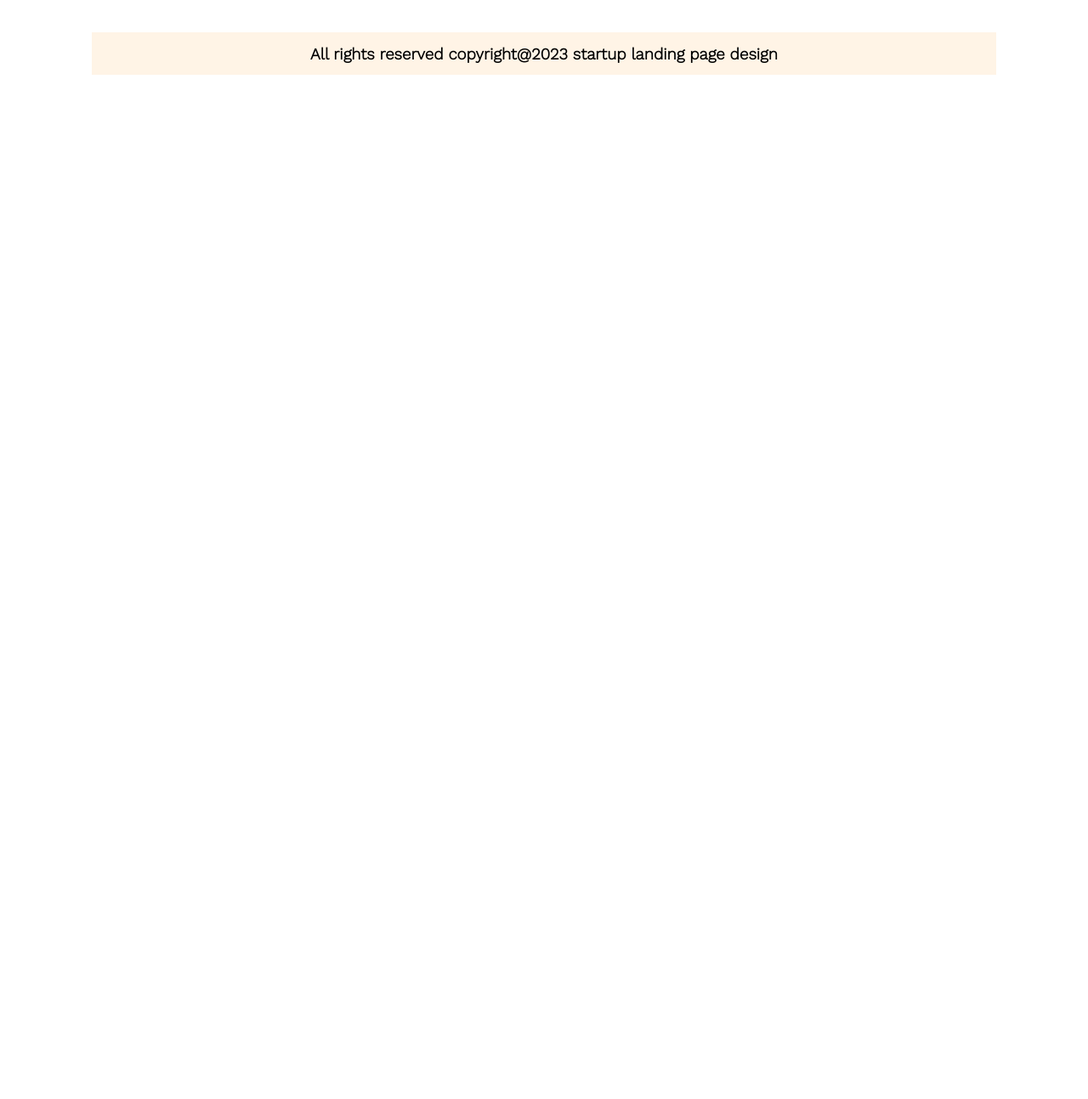
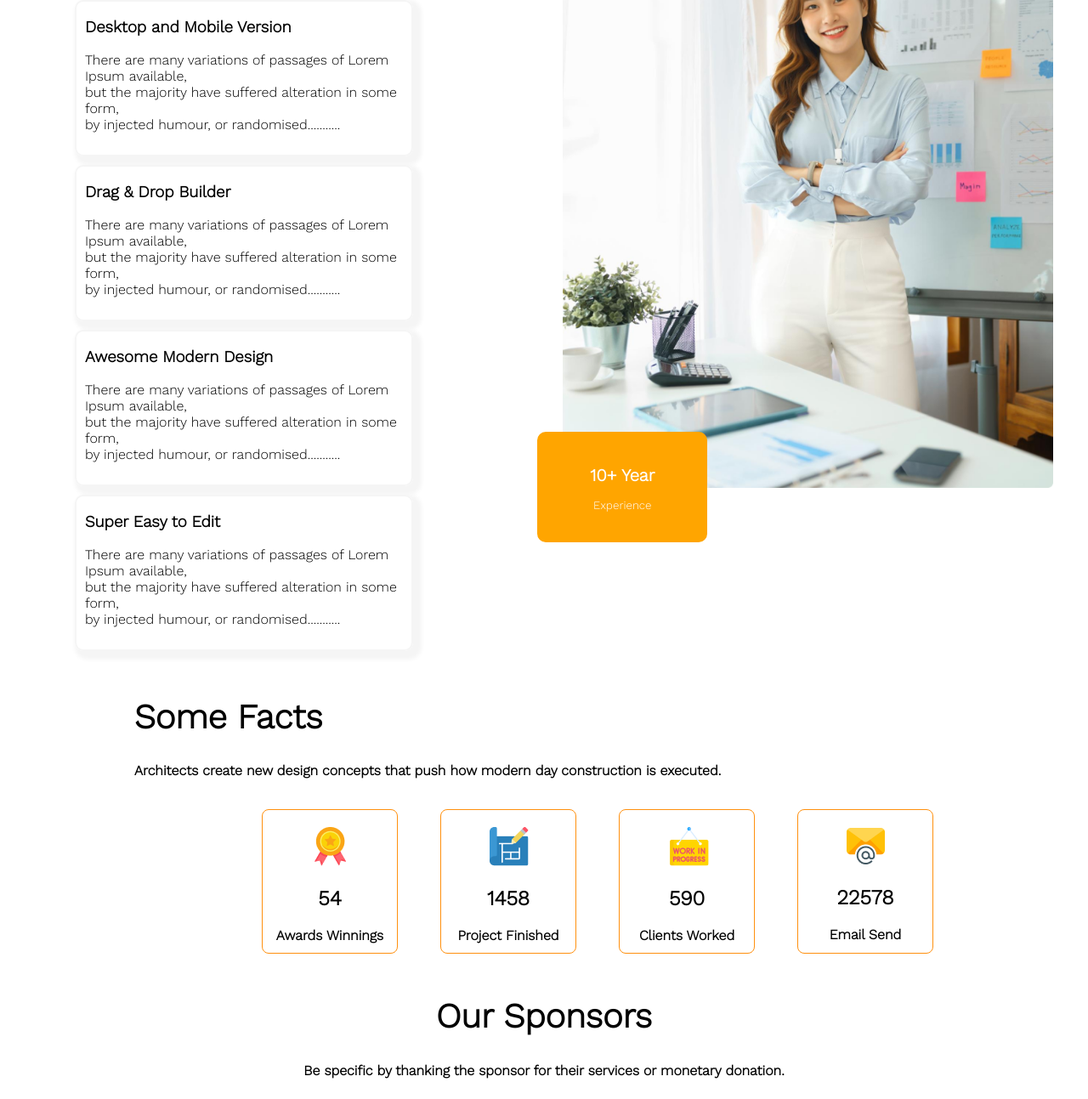
Before and after one commit to 2244jhalak/g3-architects, a plain HTML site: page index.html in a window 1280 px wide. Shown: the part 1646-2939 px from the top of the page at 85% size. Before the commit the page ends 1742 px from the top, so only its background shows below. Drawn offline with nearby package versions, Linux system fonts and the light colour scheme.

Commit message:
Features you will love and enjoy added

```diff
--- a/index.html
+++ b/index.html
@@ -61,7 +61,113 @@
                 </div>
             </div>
         </section>
-        <!-- Our sponsors -->
+        <!-- Features you will love section -->
+        <section class="features-container">
+
+            <div class="professional">
+                <div class="features">
+                    <h1 style="padding-left: 30px; border-left:5px solid orange;">Features you will<br> love and enjoy
+                    </h1>
+                    <p style="padding-left:30px;">There are many variations of passages of Lorem Ipsum available,<br>
+                        but
+                        the
+                        majority have suffered alteration in some form,<br> by injected humour, or
+                        randomised words which don't look even</p>
+
+                    <div class="feature">
+                        <h3>Desktop and Mobile Version</h3>
+                        <p>There are many variations of passages of Lorem Ipsum available,
+                            <br> but the majority have suffered alteration in some form,
+                            <br>by
+                            injected humour, or randomised...........
+                        </p>
+                    </div>
+                    <div class="feature">
+                        <h3>Drag & Drop Builder</h3>
+                        <p>There are many variations of passages of Lorem Ipsum available,
+                            <br> but the majority have suffered alteration in some form,
+                            <br>by
+                            injected humour, or randomised...........
+                        </p>
+                    </div>
+                    <div class="feature">
+                        <h3>Awesome Modern Design</h3>
+                        <p>There are many variations of passages of Lorem Ipsum available,
+                            <br> but the majority have suffered alteration in some form,
+                            <br>by
+                            injected humour, or randomised...........
+                        </p>
+                    </div>
+                    <div class="feature">
+                        <h3>Super Easy to Edit</h3>
+                        <p>There are many variations of passages of Lorem Ipsum available,
+                            <br> but the majority have suffered alteration in some form,
+                            <br>by
+                            injected humour, or randomised...........
+                        </p>
+                    </div>
+                </div>
+                <div class="pro">
+                    <img src="images/architect.png" alt="">
+                    <button>
+                        <h1>10+ Year</h1>
+                        <p>Experience</p>
+                    </button>
+                </div>
+            </div>
+
+
+
+
+
+
+
+
+
+        </section>
+        <!-- some facts section-->
+        <section class="some-facts-container">
+            <h1>Some Facts</h1>
+            <p>Architects create new design concepts that push how modern day construction is executed.</p>
+            <div class="some-facts">
+                <div class="some-fact">
+                    <img src="images/icons/ribon.png" alt="">
+                    <div class="number">
+                        <h2>54</h2>
+                        <p>Awards Winnings</p>
+                    </div>
+
+                </div>
+                <div class="some-fact">
+                    <img src="images/icons/projects.png" alt="">
+                    <div class="number">
+                        <h2>1458</h2>
+                        <p>Project Finished</p>
+                    </div>
+
+                </div>
+                <div class="some-fact">
+                    <img src="images/icons/customers.png" alt="">
+                    <div class="number">
+                        <h2>590</h2>
+                        <p>Clients Worked</p>
+                    </div>
+
+                </div>
+                <div class="some-fact">
+                    <img src="images/icons/email.png" alt="">
+                    <div class="number">
+                        <h2>22578</h2>
+                        <p>Email Send</p>
+
+                    </div>
+
+                </div>
+
+            </div>
+
+        </section>
+        <!-- Our sponsors section-->
         <section class="sponsors-container">
             <h1>Our Sponsors</h1>
             <p>Be specific by thanking the sponsor for their services or monetary donation.</p>
--- a/style.css
+++ b/style.css
@@ -112,6 +112,61 @@ header {
     margin-bottom: 50px;
 }
 
+.some-facts-container {
+    margin-left: 150px;
+    margin-right: 150px;
+    margin-top: 50px;
+    margin-bottom: 50px;
+}
+
+.some-facts-container h1 {
+    font-size: 40px;
+    font-weight: bolder;
+    line-height: 1;
+}
+
+.some-facts-container p {
+    font-weight: bolder;
+}
+
+.some-fact {
+    box-sizing: border-box;
+
+
+    width: 160px;
+    height: 170px;
+
+
+    border: 1px solid #FF900E;
+    border-radius: 8px;
+}
+
+.some-facts {
+    padding-top: 20px;
+    display: flex;
+    gap: 50px;
+    padding-left: 150px;
+}
+
+.number {
+
+    text-align: center;
+    padding-top: 0;
+}
+
+
+.some-fact img {
+    padding-top: 20px;
+    padding-left: 57px;
+    padding-right: 50px;
+
+
+
+
+}
+
+
+
 .sponsors-container p {
     text-align: center;
     padding-left: 150px;
@@ -133,6 +188,72 @@ header {
     width: 100px;
 }
 
+.features-container {
+    width: 1200px;
+    height: 1000px;
+    margin-left: 60px;
+    margin-right: 20px;
+
+    border-radius: 10px;
+
+
+
+
+
+
+}
+
+.pro img {
+
+
+    height: 800px;
+    padding-left: 200px;
+}
+
+.pro button {
+    position: relative;
+    bottom: 70px;
+    left: 70px;
+    padding: 20px 60px;
+    border-radius: 10px;
+    border: 2px solid orange;
+
+    margin-left: 100px;
+    margin-bottom: 800px;
+    background-color: orange;
+    color: white;
+}
+
+.professional {
+    display: flex;
+}
+
+
+
+
+.features {
+
+    padding-left: 10px;
+
+
+}
+
+
+
+
+
+.feature {
+
+
+    margin: 10px;
+    padding-left: 10px;
+    height: 180px;
+    width: 100%;
+    border: 2px solid whitesmoke;
+    border-radius: 10px;
+    box-shadow: 5px 5px 5px 5px whitesmoke;
+}
+
 footer {
     height: 50px;
     margin-left: 100px;
```
